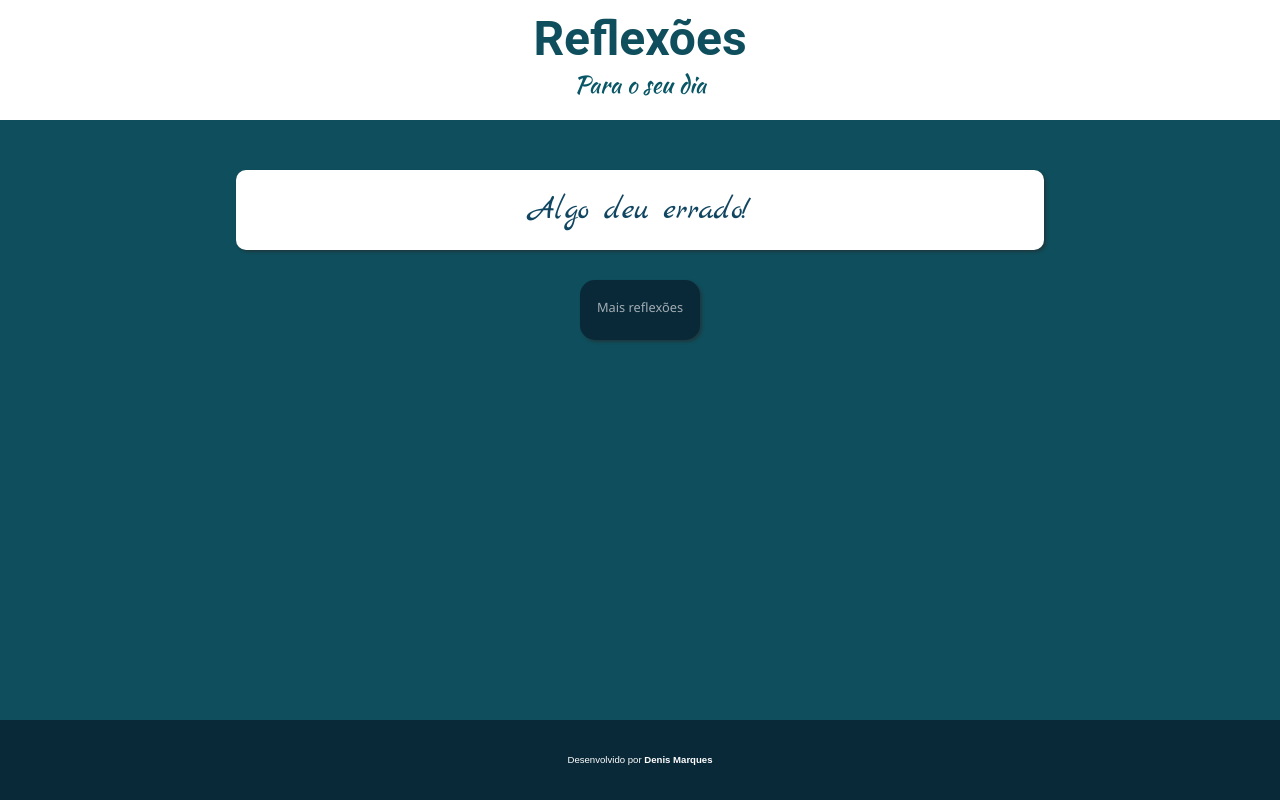
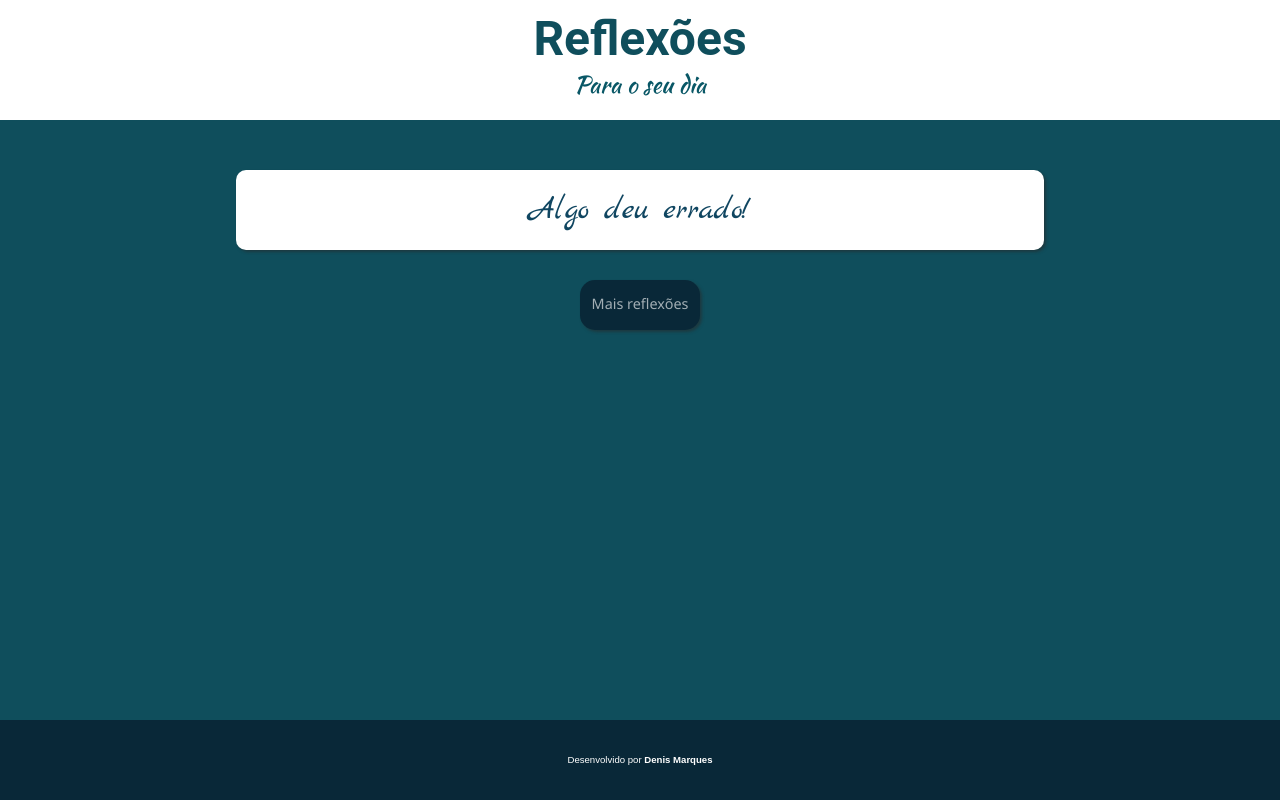
Before and after one commit to Denis78-sys/reflexoes, a plain HTML site: page index.html in a window 1280 px wide. Drawn offline with nearby package versions, Linux system fonts and the light colour scheme; no server answers; a web font is replaced by a local one.

Commit message:
atualização3

```diff
--- a/estilo/estilo.css
+++ b/estilo/estilo.css
@@ -58,22 +58,15 @@ p{
     font-size: 2em;
 }
 
-
-
-/*#fundo-clique{
-    margin:auto;
-
-
-}*/
 #clique{
     margin: auto;
     background:  #092838;
     border-radius: 15px;
     width: 100px;
-    height: 40px;
+    height: 30px;
     text-align: center;
-    line-height: 2.8em;
-    font-size: 0.8em;
+    line-height: 2em;
+    font-size: 0.9em;
     padding: 10px;
     color: rgba(255, 255, 255, 0.623);
     font-family: 'Segoe UI', Tahoma, Geneva, Verdana, sans-serif;
```
